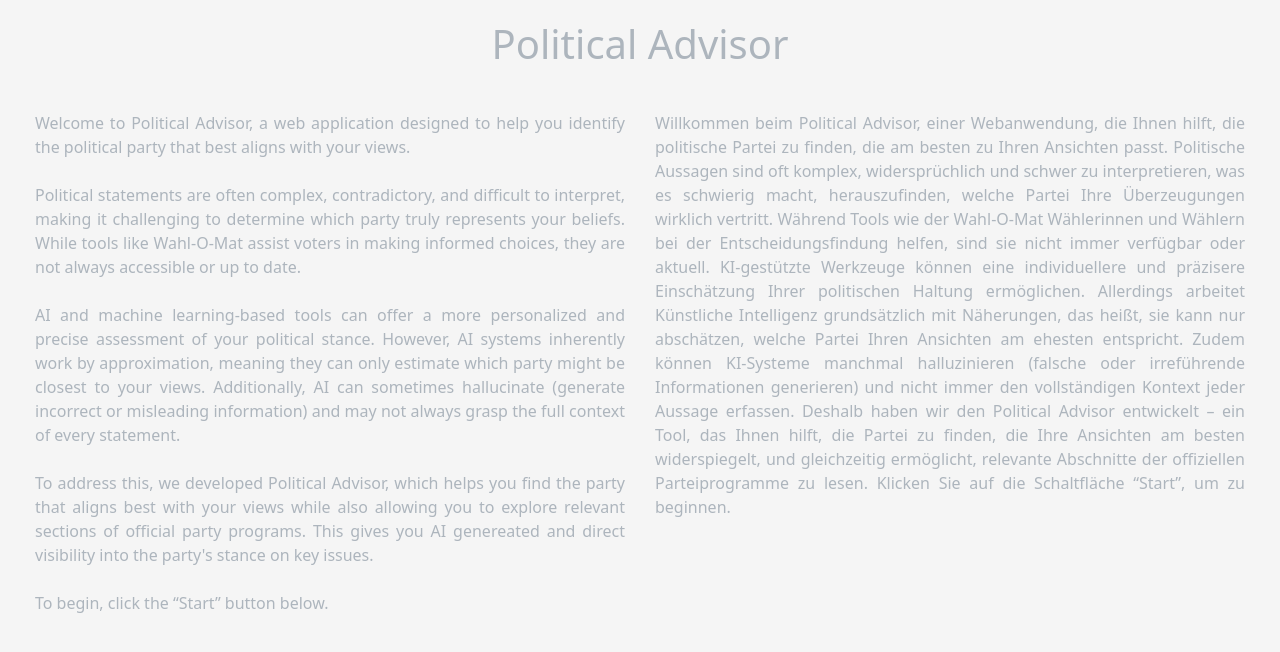
After one commit to mrclklgnst/theadvisory, a Django app: template PoliticalAdvisor/templates/PoliticalAdvisor/index.html in a window 1280 px wide. The commit adds this page. Shown: the top 652 px of the page. Run offline with Django 5.2, Linux system fonts and the light colour scheme; the template is opened without the code that fills it, so the values that code supplies are empty.

Commit message:
index created

```diff
--- a/PoliticalAdvisor/static/PoliticalAdvisor/style.css
+++ b/PoliticalAdvisor/static/PoliticalAdvisor/style.css
@@ -11,6 +11,19 @@ main, body, html {
 h1 {
     margin-top: 20px;
 }
+
+/*.index-text {*/
+/*    margin: 20px;*/
+/*}*/
+.index-text {
+    text-align: justify;
+    padding: 15px;
+}
+
+.row {
+    display: flex;
+    flex-wrap: wrap;
+    margin: 20px;
 
 /* 🟢 Main chat container */
 .chat-container {
--- /dev/null
+++ b/PoliticalAdvisor/templates/PoliticalAdvisor/index.html
@@ -0,0 +1,50 @@
+
+{% extends "PoliticalAdvisor/base.html" %}
+{% load static %}
+
+{% block content %}
+    <h1>
+        Political Advisor
+    </h1>
+
+    <div class="row">
+    <div class="col-sm-6 index-text">
+    Welcome to Political Advisor, a web application designed to help you identify
+    the political party that best aligns with your views.
+    <br><br>
+    Political statements are often complex, contradictory, and difficult to interpret,
+    making it challenging to determine which party truly represents your beliefs.
+    While tools like Wahl-O-Mat assist voters in making informed choices,
+    they are not always accessible or up to date.
+    <br><br>
+    AI and machine learning-based tools can offer a more personalized
+    and precise assessment of your political stance. However, AI systems inherently
+    work by approximation, meaning they can only estimate which party
+    might be closest to your views. Additionally, AI can sometimes hallucinate
+    (generate incorrect or misleading information) and may not always
+    grasp the full context of every statement.
+    <br><br>
+    To address this, we developed Political Advisor,
+    which helps you find the party that aligns best with your views
+    while also allowing you to explore relevant sections of official party programs.
+    This gives you AI genereated and direct visibility into the party's stance on key issues.
+    <br><br>
+    To begin, click the “Start” button below.
+    </div>
+    <div class="col-sm-6 index-text">
+    Willkommen beim Political Advisor, einer Webanwendung, die Ihnen hilft, die politische Partei zu finden, die am besten zu Ihren Ansichten passt.
+
+    Politische Aussagen sind oft komplex, widersprüchlich und schwer zu interpretieren, was es schwierig macht, herauszufinden, welche Partei Ihre Überzeugungen wirklich vertritt. Während Tools wie der Wahl-O-Mat Wählerinnen und Wählern bei der Entscheidungsfindung helfen, sind sie nicht immer verfügbar oder aktuell.
+
+    KI-gestützte Werkzeuge können eine individuellere und präzisere Einschätzung Ihrer politischen Haltung ermöglichen. Allerdings arbeitet Künstliche Intelligenz grundsätzlich mit Näherungen, das heißt, sie kann nur abschätzen, welche Partei Ihren Ansichten am ehesten entspricht. Zudem können KI-Systeme manchmal halluzinieren (falsche oder irreführende Informationen generieren) und nicht immer den vollständigen Kontext jeder Aussage erfassen.
+
+    Deshalb haben wir den Political Advisor entwickelt – ein Tool, das Ihnen hilft, die Partei zu finden, die Ihre Ansichten am besten widerspiegelt, und gleichzeitig ermöglicht, relevante Abschnitte der offiziellen Parteiprogramme zu lesen.
+
+    Klicken Sie auf die Schaltfläche “Start”, um zu beginnen.
+    </div>
+    </div>
+
+
+
+
+{% endblock %}
--- a/PoliticalAdvisor/urls.py
+++ b/PoliticalAdvisor/urls.py
@@ -5,5 +5,5 @@ urlpatterns = [
     path("", views.index, name="index"),
     path("statementmatcher/", views.statement_matcher, name="statement_matcher"),
     path("analyze_user_input/", views.analyze_user_input, name="analyze_user_input"),
-    path("centering/", views.centering, name="centering"),
+
 ]
--- a/PoliticalAdvisor/views.py
+++ b/PoliticalAdvisor/views.py
@@ -9,10 +9,8 @@ import time
 
 dotenv.load_dotenv()
 
-def centering(request):
-    return render(request, "PoliticalAdvisor/centering.html")
 def index(request):
-    return HttpResponse("Hello, world. You're at the Political Advisor index.")
+    return render(request, "PoliticalAdvisor/index.html")
 
 def statement_matcher(request):
     return render(request, "PoliticalAdvisor/statementmatcher.html")
```
Also changed, not shown: PoliticalAdvisor/templates/PoliticalAdvisor/centering.html (deleted, +0 -130 lines).
